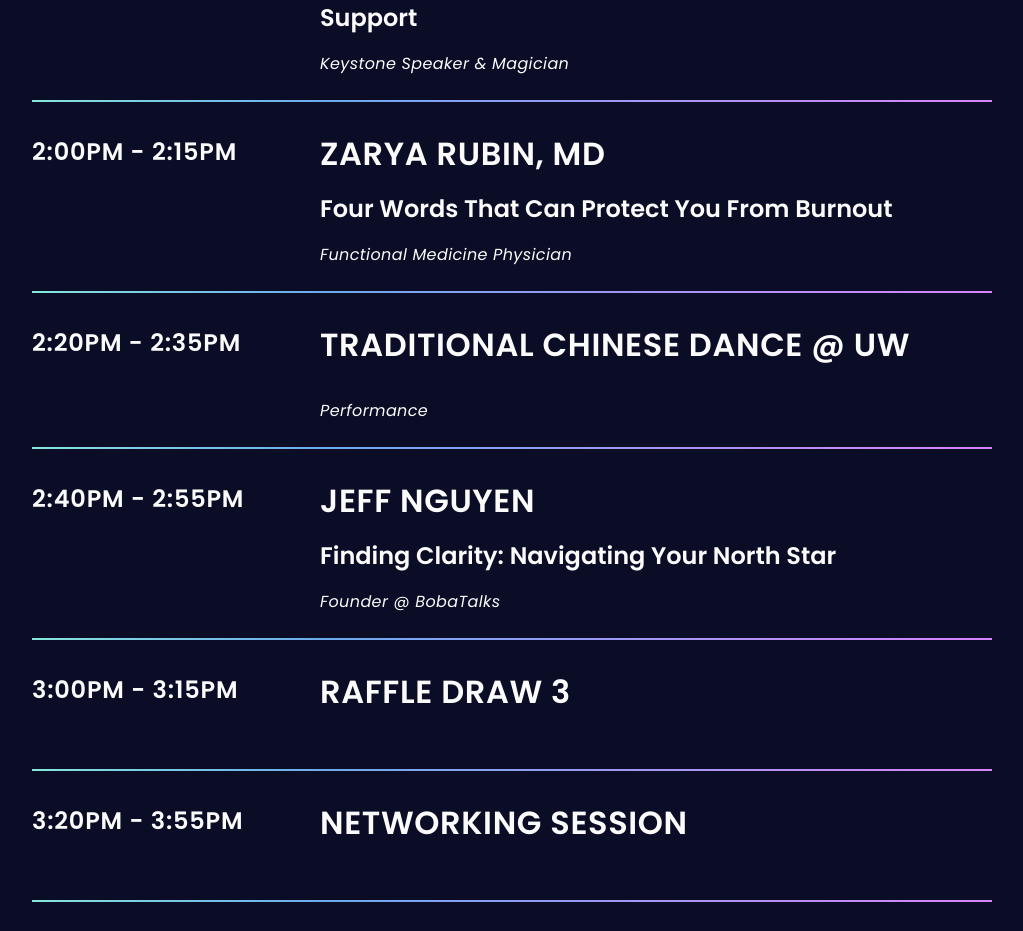
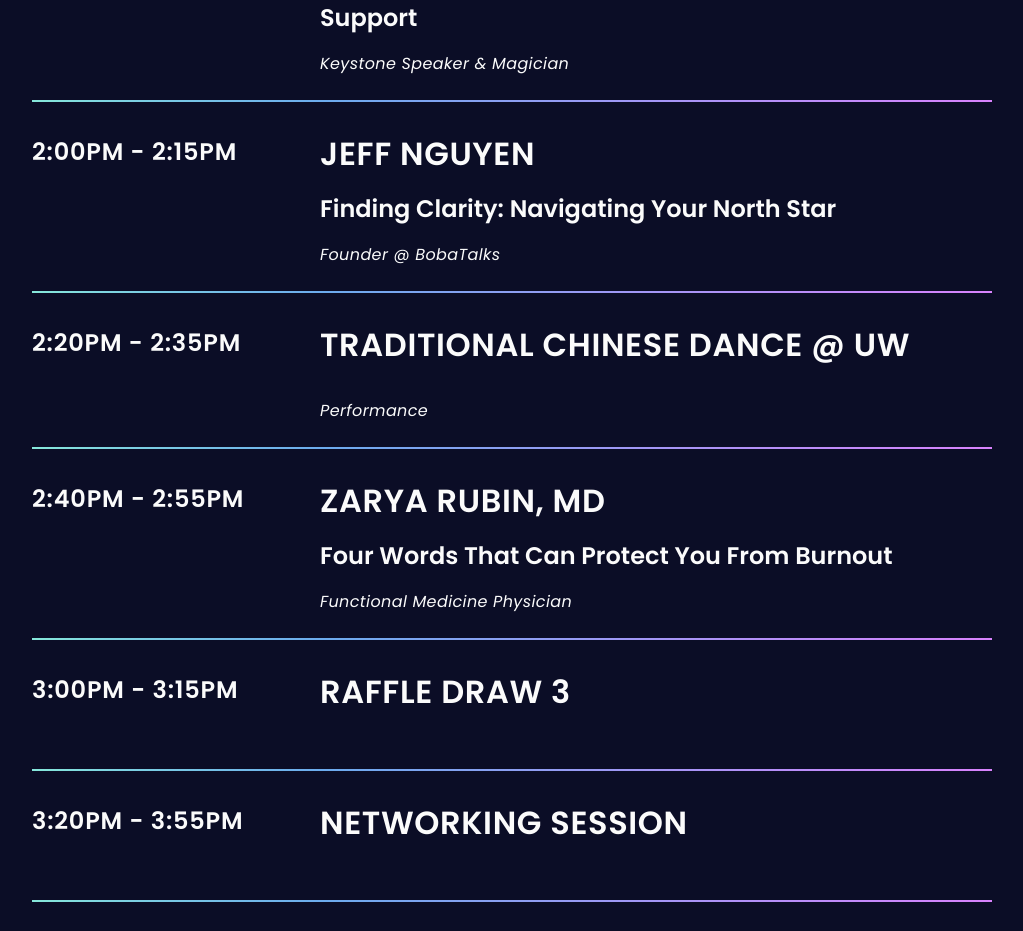
Before and after one commit to tedx-uofw/tedx-website-2024, a React (Create React App) app: page / in a window 1280 px wide. Shown: the part 2783-3714 px from the top of the page, without its empty margins (128-1151 px from the left). Built offline with nearby package versions, Linux system fonts and the light colour scheme.

Commit message:
switch jeff and rubin

```diff
--- a/src/components/landing.jsx
+++ b/src/components/landing.jsx
@@ -39,9 +39,9 @@ function Landing(){
         {name: 'RAFFLE DRAW 2', title: '', talk:'', time: "12:10PM - 12:25PM"},
         {name: 'INTERMISSION', title: '', talk:'', time: "12:30PM - 1:30PM"},
         {name: 'NASH FUNG', talk:'Unlock the Magic to Providing Better Emotional Support', title: 'Keystone Speaker & Magician', time: "1:40PM - 1:55PM"},
-        {name: 'ZARYA RUBIN, MD', talk:'Four Words That Can Protect You From Burnout', title: 'Functional Medicine Physician', time: "2:00PM - 2:15PM"},
+        {name: 'JEFF NGUYEN', talk:'Finding Clarity: Navigating Your North Star', title: 'Founder @ BobaTalks', time: "2:00PM - 2:15PM"},
         {name: 'TRADITIONAL CHINESE DANCE @ UW', title: 'Performance', talk:'', time: "2:20PM - 2:35PM"},
-        {name: 'JEFF NGUYEN', talk:'Finding Clarity: Navigating Your North Star', title: 'Founder @ BobaTalks', time: "2:40PM - 2:55PM"},
+        {name: 'ZARYA RUBIN, MD', talk:'Four Words That Can Protect You From Burnout', title: 'Functional Medicine Physician', time: "2:40PM - 2:55PM"},
         {name: 'RAFFLE DRAW 3', title: '', talk:'', time: "3:00PM - 3:15PM"},
         {name: 'NETWORKING SESSION', title: '', talk:'', time: "3:20PM - 3:55PM"},
         {name: 'END OF CONFERENCE', title: '', talk:'', time: "4:00PM - 4:10PM"}
--- a/src/components/speakers/speakerData.jsx
+++ b/src/components/speakers/speakerData.jsx
@@ -60,6 +60,18 @@ const speakerArray = [
         </p>
     },
     {
+        img: jeffNguyen,
+        name: "Jeff Nguyen",
+        title: "Founder @ BobaTalks",
+        talk: "Finding Clarity: Navigating Your North Star",
+        description: <p>
+            Jeff Nguyen is most known for his work with BobaTalks, a nonprofit that
+            helps students navigate the early career ambiguities of their lives. He
+            spends most of my time taking photos, planning weddings, and helping
+            students figure out their lives, one boba chat at a time.
+        </p>
+    },
+    {
         img: zaryaRubin,
         name: "Zarya Rubin, MD",
         title: "Functional Medicine Physician",
@@ -71,18 +83,6 @@ const speakerArray = [
             from the inside out and truly thrive. She is the founder and CEO of Dr.
             Zarya, a boutique functional medicine practice in Portland, OR.
         </p>
-    },
-    {
-        img: jeffNguyen,
-        name: "Jeff Nguyen",
-        title: "Founder @ BobaTalks",
-        talk: "Finding Clarity: Navigating Your North Star",
-        description: <p>
-            Jeff Nguyen is most known for his work with BobaTalks, a nonprofit that
-            helps students navigate the early career ambiguities of their lives. He
-            spends most of my time taking photos, planning weddings, and helping
-            students figure out their lives, one boba chat at a time.
-        </p>
     }
 ]
 
```
